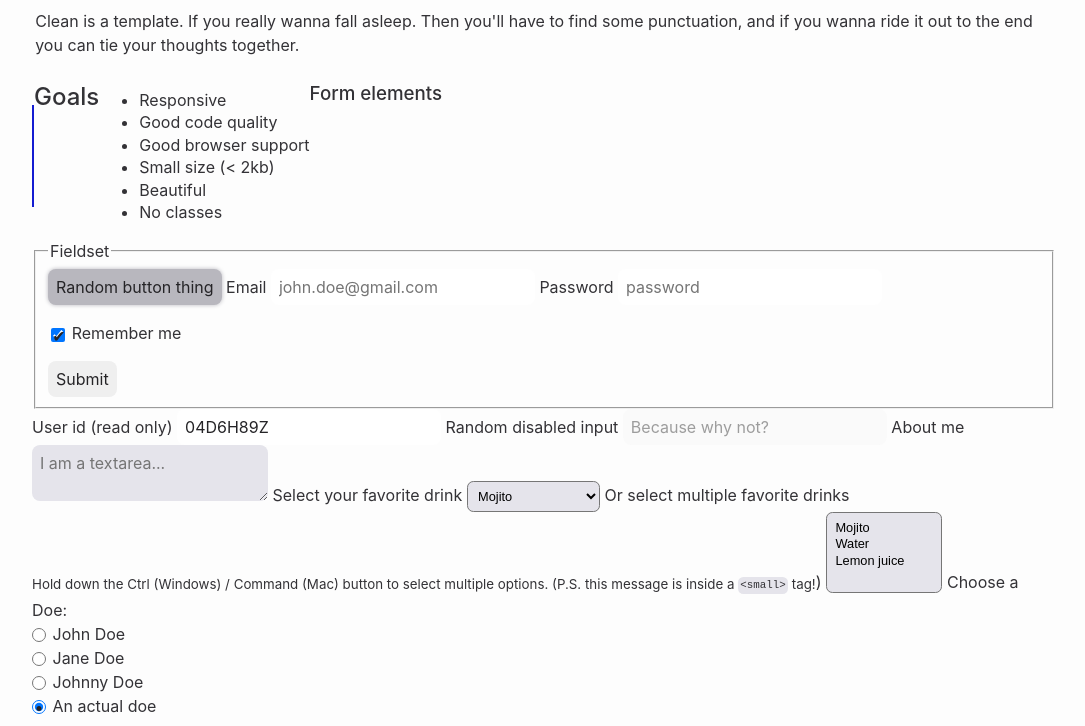
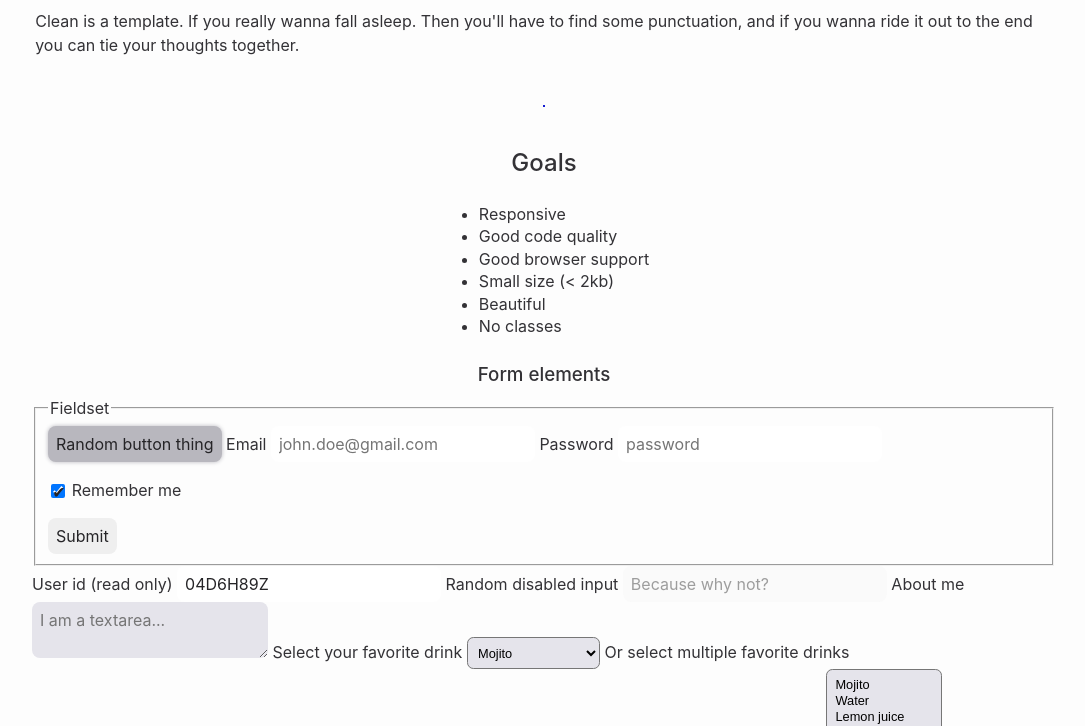
Before and after one commit to chiaski/clean, a plain HTML site: page template/index.html in a window 1280 px wide. Shown: the part 63-789 px from the top of the page, without its empty margins (96-1181 px from the left). Drawn offline with Linux system fonts and the light colour scheme; a web font is replaced by a local one.

Commit message:
Update main.css

```diff
--- a/template/styling/main.css
+++ b/template/styling/main.css
@@ -25,8 +25,6 @@ html { font-family: 'Inter', sans-serif; }
  }
 
  .dark {
-
-
      background: var(--bg-dark-color);
      color: var(--text-dark-color);
 
@@ -69,11 +67,10 @@ html { font-family: 'Inter', sans-serif; }
     display: flex;
     width:100%;
     align-self: center;
+    align-items: center;
     flex-wrap: wrap;
-    align-content: center;
+    justify-content: center;
 }
-
-
 
 
 .box.center{
@@ -102,7 +99,9 @@ html { font-family: 'Inter', sans-serif; }
  h6 {
     font-weight:500;
     margin:.5em 0;
+     width:100%;
     word-break: break-word;
+     text-align: center
  }
 
 
```
